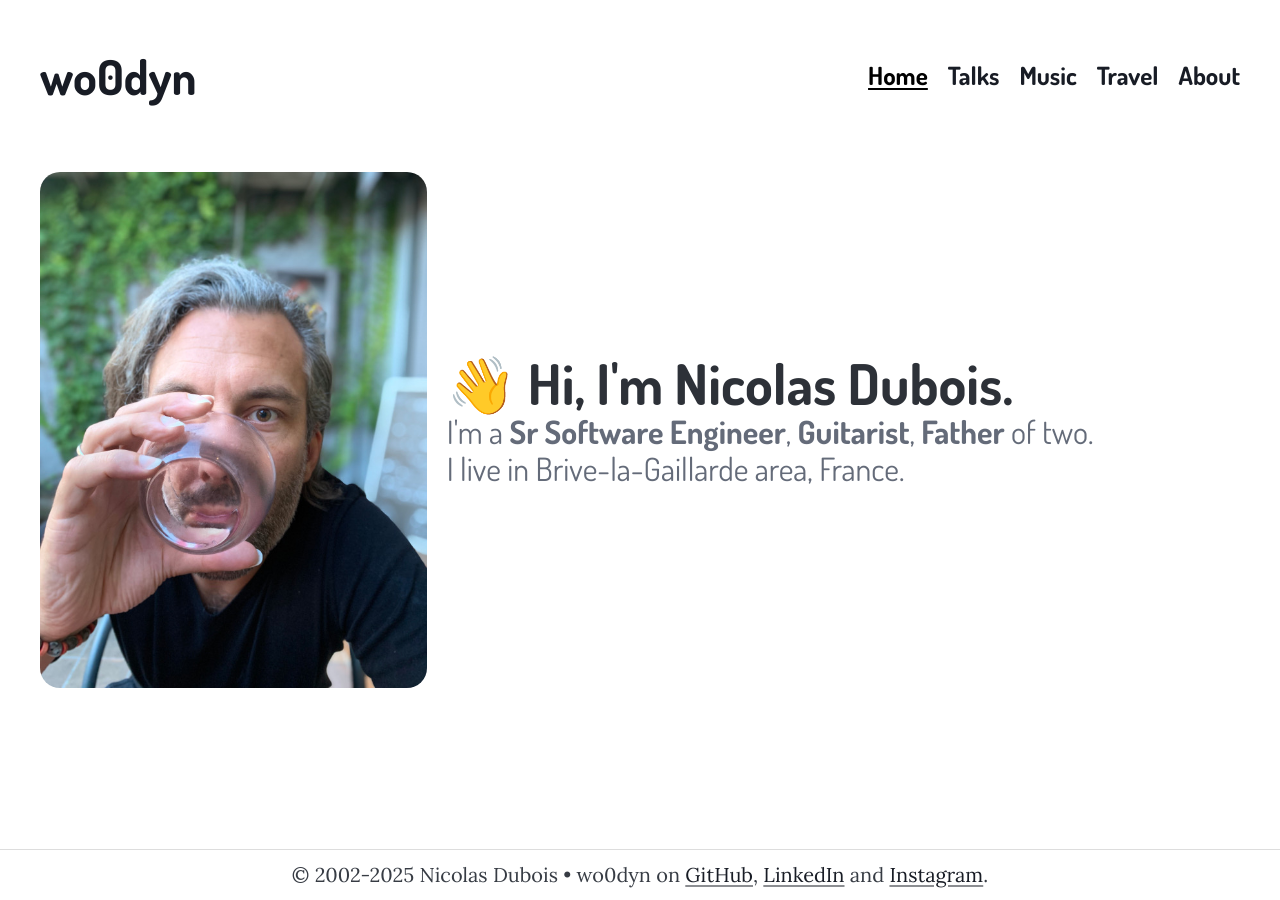
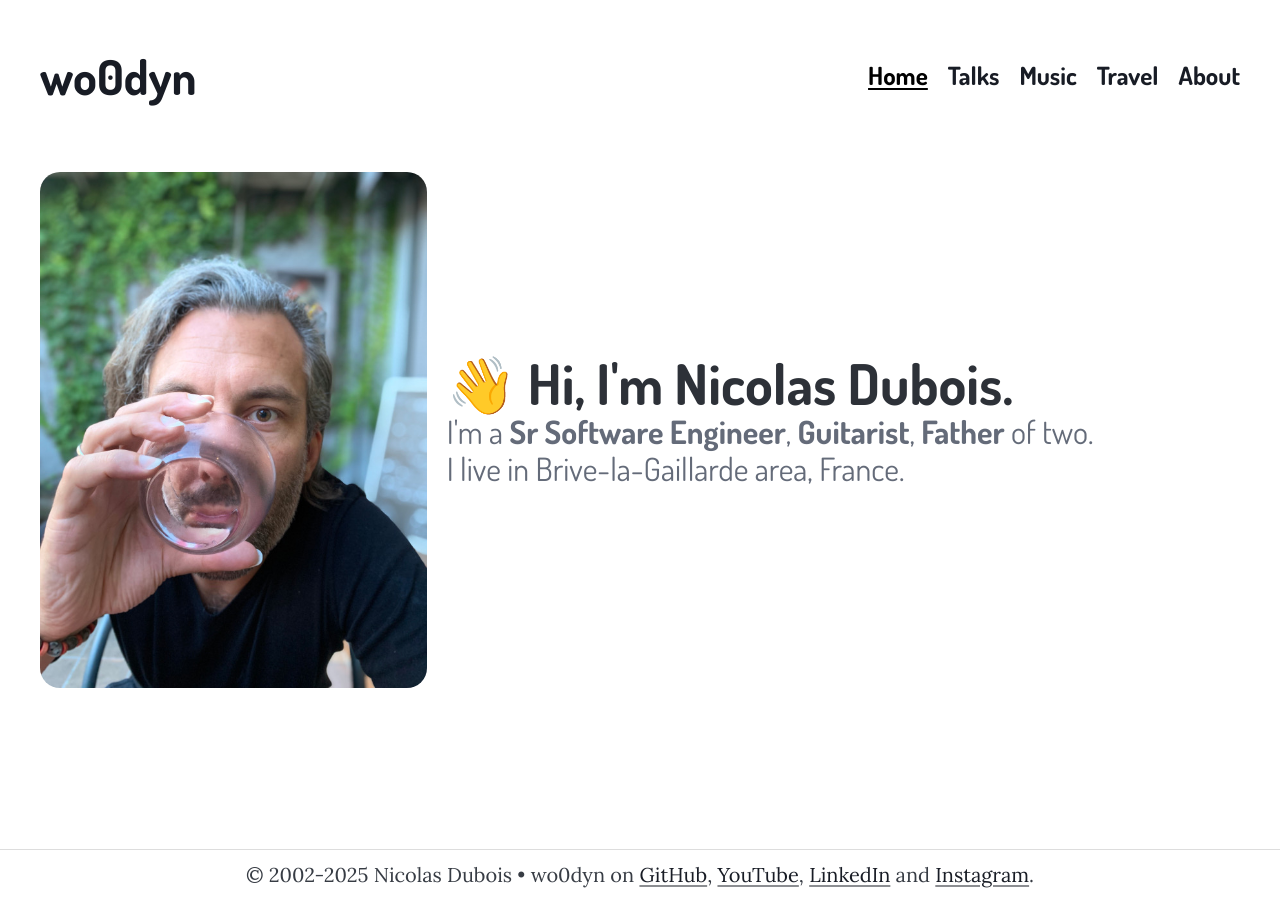
Before and after one commit to wo0dyn/homepage, a Jekyll site: the page built from home.html, in a window 1280 px wide. Built offline with Jekyll 4.4.1, drawn with Linux system fonts in a browser that asks for light colours.

```diff
--- a/_layouts/default.html
+++ b/_layouts/default.html
@@ -28,6 +28,7 @@
 
 <link rel="preconnect" href="https://fonts.googleapis.com">
 <link rel="preconnect" href="https://fonts.gstatic.com" crossorigin>
+<link rel="me" href="https://mamot.fr/@wo0dyn">
 <link rel="author" href="{% link humans.txt %}" type="text/plain">
 <link rel="alternate me" href="{% link about.json %}" type="application/json">
 <link rel="canonical" href="{{ site.url }}">
@@ -70,6 +71,7 @@
   <div class="container">
     © 2002-{{ 'now' | date:"%Y" }} {{ my.fullname }} • {{ my.nickname }} on
     <a rel="me" class="contrast" href="{{ my.social.github.url }}">{{ my.social.github.name }}</a>,
+    <a rel="me" class="contrast" href="{{ my.social.youtube.url }}">{{ my.social.youtube.name }}</a>,
     <a rel="me" class="contrast" href="{{ my.social.linkedin.url }}">{{ my.social.linkedin.name }}</a> and
     <a rel="me" class="contrast" href="{{ my.social.instagram.url }}">{{ my.social.instagram.name }}</a>.
   </div>
```
